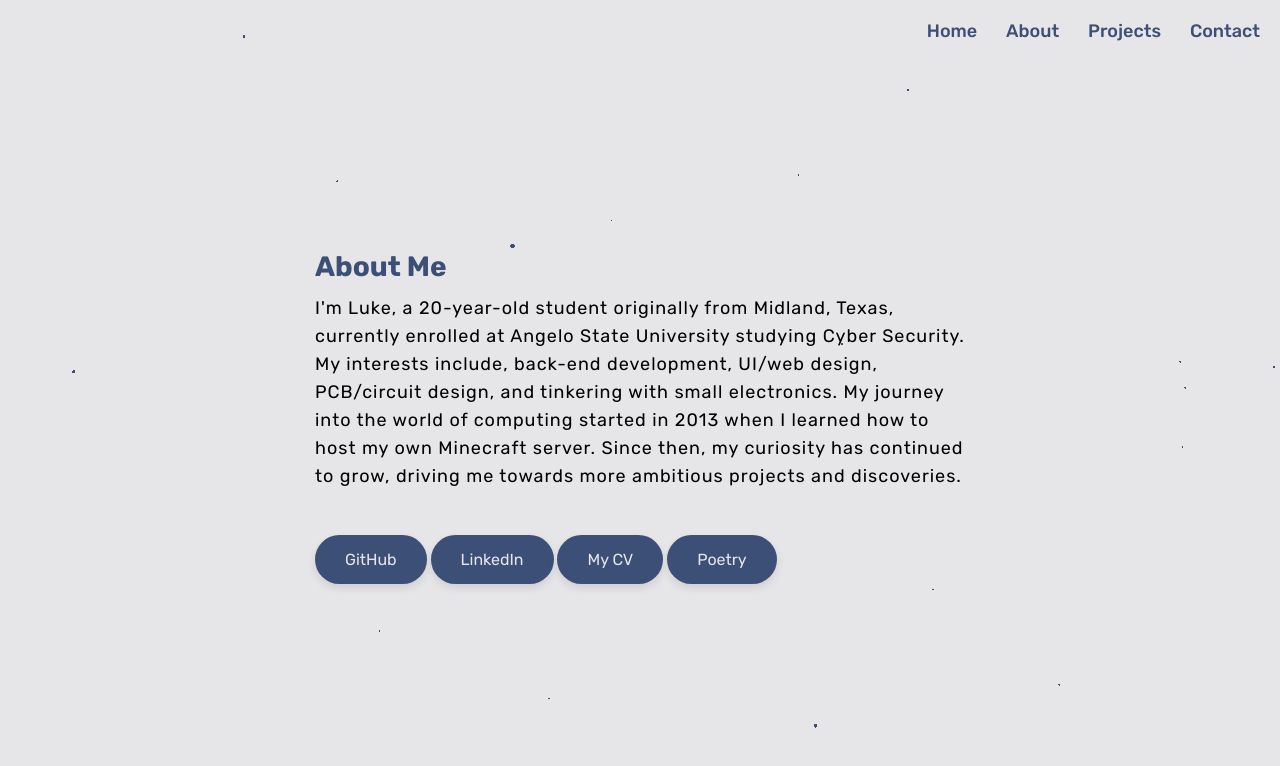
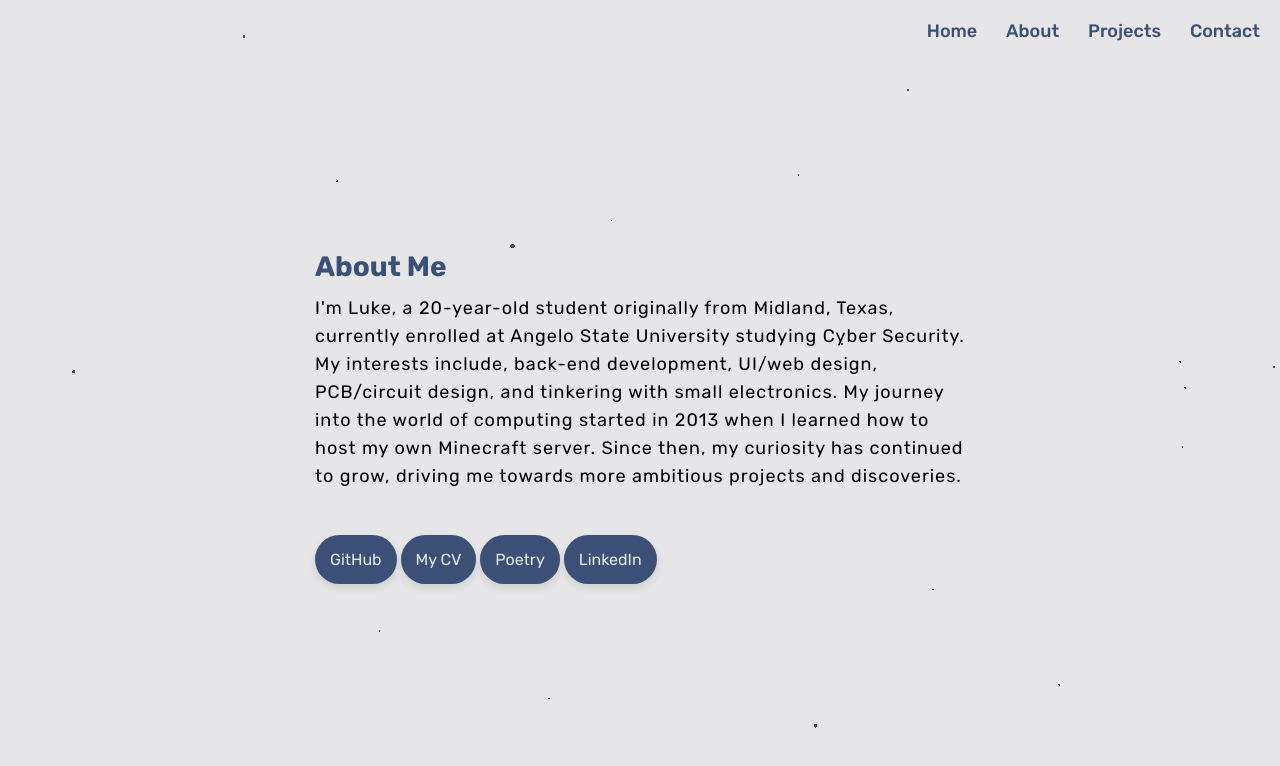
Before and after one commit to TunnelDog/lukeg.xyz, a plain HTML site: page about/index.html in a window 1280 px wide. Drawn offline with nearby package versions, Linux system fonts and the light colour scheme; animation ran at ten frames a second.

Commit message:
Fixed buttons once again....

```diff
--- a/about/index.html
+++ b/about/index.html
@@ -40,10 +40,9 @@
                 </p>
 
                 <button type="button" onclick="window.open('https://github.com/TunnelDog', '_blank')">GitHub</button>
-                <button type="button" onclick="window.open('https://www.linkedin.com/in/luke-gamertsfelder-0436962bb', '_blank')">LinkedIn</button>
                 <button type="button" class="cv" onclick="window.open('/about/assests/cv.pdf', '_blank')">My CV</button>
                 <button type="button" onclick="window.location.href = '/../poetry/index.html'">Poetry</button>
-
+                <button type="button" onclick="window.open('https://www.linkedin.com/in/luke-gamertsfelder-0436962bb', '_blank')">LinkedIn</button>
             </div>
         </div>
     </section>
--- a/about/style.css
+++ b/about/style.css
@@ -79,8 +79,9 @@ body {
   font-size: 18px;
   margin-bottom: 45px;
 }
+
 button {
-  padding: 15px 30px;
+  padding: 15px 15px;
   font-size: 16px;
   color: #e6e6e9;
   border: none;
```
